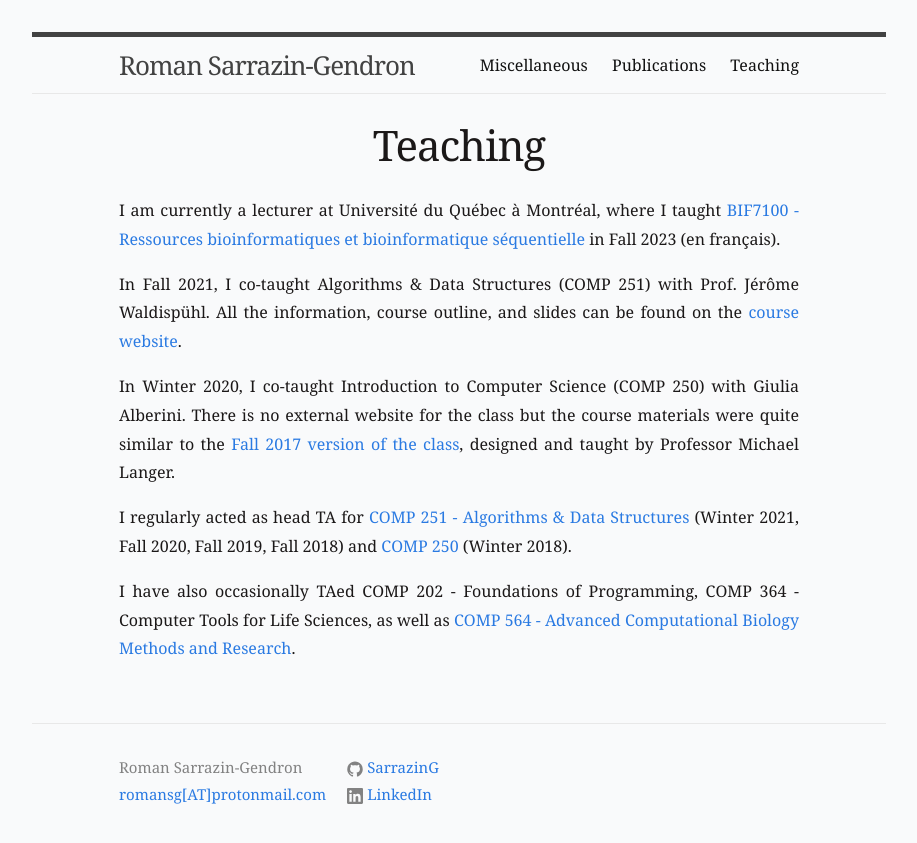
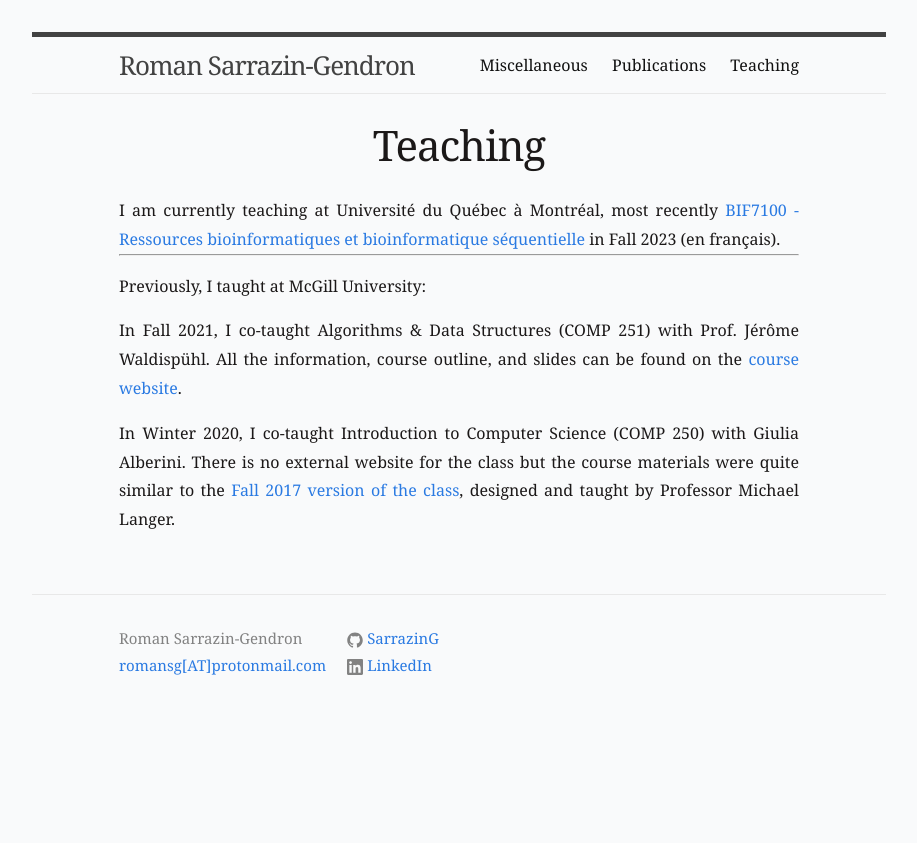
Before and after one commit to SarrazinG/SarrazinG.github.io, a Jekyll site: the page built from teaching.md, in a window 1280 px wide. Shown: the top 843 px of the page, without its empty margins (181-1098 px from the left). Built offline with Jekyll 4.4.1, drawn with Linux system fonts in a browser that asks for light colours; some web fonts are replaced.

Commit message:
updated teaching

```diff
--- a/teaching.md
+++ b/teaching.md
@@ -7,12 +7,15 @@ order: 3
 permalink: /teaching
 
 ---
-I am currently a lecturer at Université du Québec à Montréal, where I taught [BIF7100 - Ressources bioinformatiques et bioinformatique séquentielle](https://etudier.uqam.ca/cours?sigle=BIF7100) in Fall 2023 (en français).
+
+I am currently teaching at Université du Québec à Montréal, most recently [BIF7100 - Ressources bioinformatiques et bioinformatique séquentielle](https://etudier.uqam.ca/cours?sigle=BIF7100) in Fall 2023 (en français).
+
+
+
+---
+
+Previously, I taught at McGill University:
 
 In Fall 2021, I co-taught Algorithms & Data Structures (COMP 251) with Prof. Jérôme Waldispühl. All the information, course outline, and slides can be found on the [course website](https://www.cs.mcgill.ca/~jeromew/comp251.html).
 
 In Winter 2020, I co-taught Introduction to Computer Science (COMP 250) with Giulia Alberini. There is no external website for the class but the course materials were quite similar to the [Fall 2017 version of the class](http://www.cim.mcgill.ca/~langer/250-2017.html), designed and taught by Professor Michael Langer.
-
-I regularly acted as head TA for [COMP 251 - Algorithms & Data Structures](https://www.cs.mcgill.ca/~jeromew/comp251.html) (Winter 2021, Fall 2020, Fall 2019, Fall 2018) and  [COMP 250](https://www.cs.mcgill.ca/~jeromew/comp251.html) (Winter 2018).
-
-I have also occasionally TAed COMP 202 - Foundations of Programming, COMP 364 - Computer Tools for Life Sciences, as well as [COMP 564 - Advanced Computational Biology Methods and Research](https://www.cs.mcgill.ca/~jeromew/comp564.html).
```
Also changed, not shown: index.md (+1 -0 lines).
